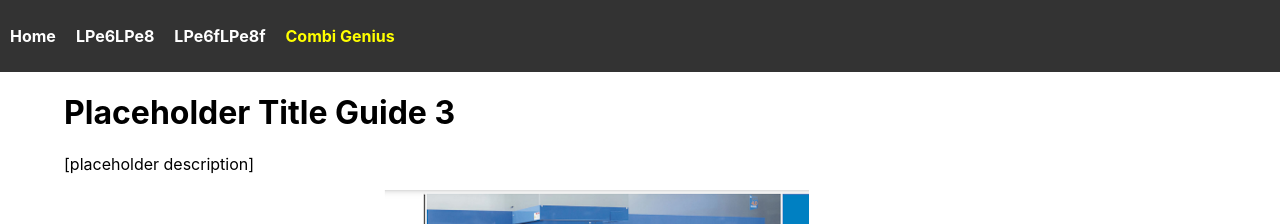
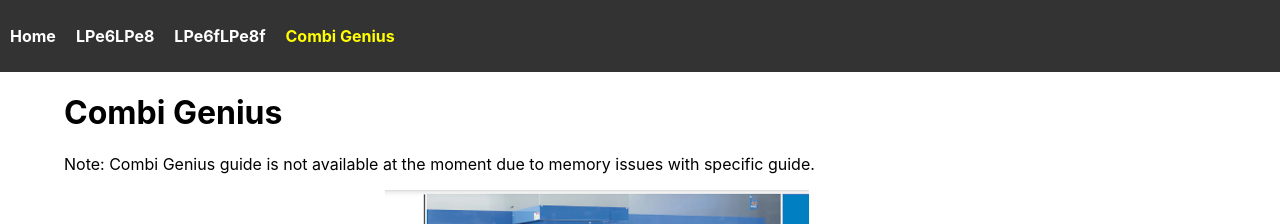
Before and after one commit to parkzue/ai-tech-support-website, a React (Create React App) app: page /combigenius in a window 1280 px wide. Shown: the top 224 px of the page. Built offline with nearby package versions, Linux system fonts and the light colour scheme.

Commit message:
static ids for guides 1 & 2

```diff
--- a/public/index.html
+++ b/public/index.html
@@ -24,7 +24,7 @@
       work correctly both with client-side routing and a non-root public URL.
       Learn how to configure a non-root public URL by running `npm run build`.
     -->
-    <title>React App</title>
+    <title>Tech support demo</title>
   </head>
   <body>
     <noscript>You need to enable JavaScript to run this app.</noscript>
--- a/src/components/GuideCard.js
+++ b/src/components/GuideCard.js
@@ -1,4 +1,3 @@
-
 import React from 'react';
 import './GuideCard.css';
 
--- a/src/components/NavigationBar.css
+++ b/src/components/NavigationBar.css
@@ -30,7 +30,7 @@
   }
 
   .nav-item.active a {
-    color: yellow; /* Adjust the color for the active link */
+    color: yellow;
   }
 
   .nav-item a:hover {
--- a/src/pages/Page_combigenius.js
+++ b/src/pages/Page_combigenius.js
@@ -7,9 +7,9 @@ const Page_combigenius = () => {
     return (
         <div>
             <div className='description'>
-                <h1>Placeholder Title Guide 3</h1>
+                <h1>Combi Genius</h1>
                 <p>
-                    [placeholder description]
+                    Note: Combi Genius guide is not available at the moment due to memory issues with specific guide.
                 </p>
             </div>
             <div className="cover-image">
--- a/src/pages/Page_lpe6flpe8f.js
+++ b/src/pages/Page_lpe6flpe8f.js
@@ -7,7 +7,7 @@ const Page_lpe6flpe8f = () => {
     return (
         <div>
             <div className='description'>
-                <h1>Placeholder Title Guide 2</h1>
+                <h1>LPe6f/LPe8f Laser Punch</h1>
                 <p>
                     [placeholder description]
                 </p>
@@ -16,7 +16,7 @@ const Page_lpe6flpe8f = () => {
                 <img src={image_url} style={{ cursor: 'pointer', maxWidth: '100%' }} />
             </div>
 
-            <BubbleChat chatflowid="2cfff132-9e17-4de2-888e-292c0b70c2e1" apiHost="https://ai-tech-support.onrender.com" />
+            <BubbleChat chatflowid="80fe60e6-cb69-4575-b176-ad6d2c5c260e" apiHost="https://ai-tech-support.onrender.com" />
         </div>
     );
 };
--- a/src/pages/Page_lpe6lpe8.js
+++ b/src/pages/Page_lpe6lpe8.js
@@ -7,7 +7,7 @@ const Page_lpe6lpe8 = () => {
     return (
         <div>
             <div className='description'>
-                <h1>Placeholder Title Guide 1</h1>
+                <h1>LPe6/LPe8 Laser Punch</h1>
                 <p>
                     [placeholder description]
                 </p>
@@ -16,7 +16,7 @@ const Page_lpe6lpe8 = () => {
                 <img src={lpe6lpe8_cover} style={{ cursor: 'pointer', maxWidth: '100%' }} />
             </div>
 
-            <BubbleChat chatflowid="2cfff132-9e17-4de2-888e-292c0b70c2e1" apiHost="https://ai-tech-support.onrender.com" />
+            <BubbleChat chatflowid="fedf0d10-69ba-431e-9feb-e894b28a0c3a" apiHost="https://ai-tech-support.onrender.com" />
         </div>
 
     );
```
